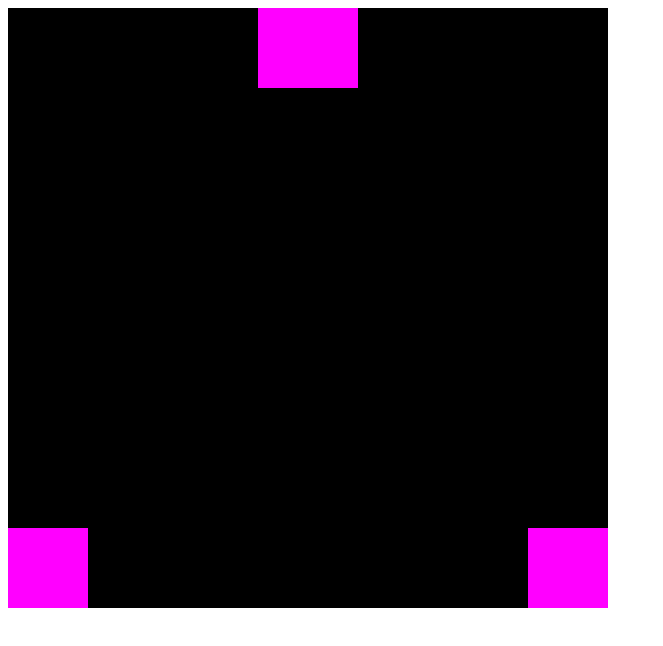
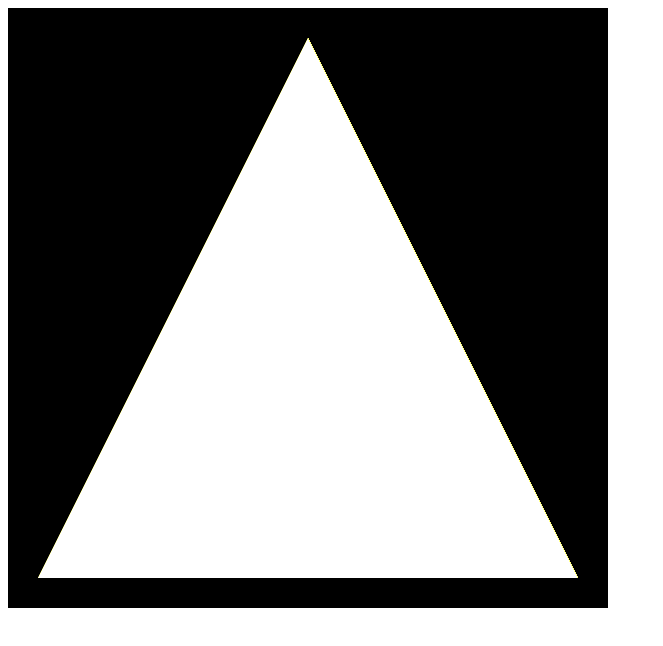
Before and after one commit to Tknott95/WebGl---3D-JS, a plain HTML site: page index.html in a window 1280 px wide. Shown: the whole page, without its empty margins (0-663 px from the left). Drawn offline with Linux system fonts and the light colour scheme.

Commit message:
Cleaner Shaders

```diff
--- a/gl.js
+++ b/gl.js
@@ -1,5 +1,5 @@
-var gl,
-    shaderProgram;
+var gl;
+var shaderProgram;
 
 initGL();
 createShaders();
@@ -15,28 +15,12 @@ function initGL() {
 }
 
 function createShaders() {
-    var vs = "";
-    vs += "attribute vec4 coords;";
-    vs += "attribute float pointSize;";
-    vs += "void main(void) {";
-    vs += "  gl_Position = coords;";
-    vs += "  gl_PointSize = pointSize;";
-    vs += "}";
 
-    var vertexShader = gl.createShader(gl.VERTEX_SHADER);
-    gl.shaderSource(vertexShader, vs);
-    gl.compileShader(vertexShader);
 
-    var fs = "";
-    fs += "precision mediump float;";
-    fs += "uniform vec4 color;";
-    fs += "void main(void) {";
-    fs += "  gl_FragColor = color;";
-    fs += "}";
+    var vertexShader = getShader(gl, "shader-vs")
 
-    var fragmentShader = gl.createShader(gl.FRAGMENT_SHADER);
-    gl.shaderSource(fragmentShader, fs);
-    gl.compileShader(fragmentShader);
+    var fragmentShader = getShader(gl, "shader-fs");
+
 
     shaderProgram = gl.createProgram();
     gl.attachShader(shaderProgram, vertexShader);
@@ -66,10 +50,54 @@ function createVertices() {
     gl.vertexAttrib1f(pointSize, 100);
 
     var color = gl.getUniformLocation(shaderProgram, "color");
-    gl.uniform4f(color, 1, 0, 1, 1);
+    gl.uniform4f(color, 1, 1, 0, 0);
 }
 
 function draw() {
     gl.clear(gl.COLOR_BUFFER_BIT);
-    gl.drawArrays(gl.POINTS, 0, 3);
+    gl.drawArrays(gl.TRIANGLES, 0, 3);
 }
+
+/*
+ * https://developer.mozilla.org/en-US/docs/Web/API/WebGL_API/Tutorial/Adding_2D_content_to_a_WebGL_context
+ */
+function getShader(gl, id) {
+    var shaderScript, theSource, currentChild, shader;
+
+    shaderScript = document.getElementById(id);
+
+    if (!shaderScript) {
+        return null;
+    }
+
+    theSource = "";
+    currentChild = shaderScript.firstChild;
+
+    while (currentChild) {
+        if (currentChild.nodeType == currentChild.TEXT_NODE) {
+            theSource += currentChild.textContent;
+        }
+
+        currentChild = currentChild.nextSibling;
+    }
+    if (shaderScript.type == "x-shader/x-fragment") {
+        shader = gl.createShader(gl.FRAGMENT_SHADER);
+    } else if (shaderScript.type == "x-shader/x-vertex") {
+        shader = gl.createShader(gl.VERTEX_SHADER);
+    } else {
+        // Unknown shader type
+        return null;
+    }
+    gl.shaderSource(shader, theSource);
+
+// Compile the shader program
+    gl.compileShader(shader);
+
+// See if it compiled successfully
+    if (!gl.getShaderParameter(shader, gl.COMPILE_STATUS)) {
+        alert("An error occurred compiling the shaders: " + gl.getShaderInfoLog(shader));
+        return null;
+    }
+
+    return shader;
+}
--- a/index.html
+++ b/index.html
@@ -4,6 +4,23 @@
         <meta charset="utf-8">
         <meta name="viewport" content="width=device-width">
         <title>Web Gl TK V1</title>
+
+        <script id="shader-vs" type="x-shader/x-vertex">
+  attribute vec4 coords;
+  attribute float pointSize;
+  void main(void) {
+    gl_Position = coords;
+    gl_PointSize = pointSize;
+  }
+  </script>
+
+        <script id="shader-fs" type="x-shader/x-fragment">
+  precision mediump float;
+  uniform vec4 color;
+  void main(void) {
+    gl_FragColor = color;
+  }
+  </script>
     </head>
     <body>
         <canvas id="canvas" width="600" height="600"></canvas>
```
